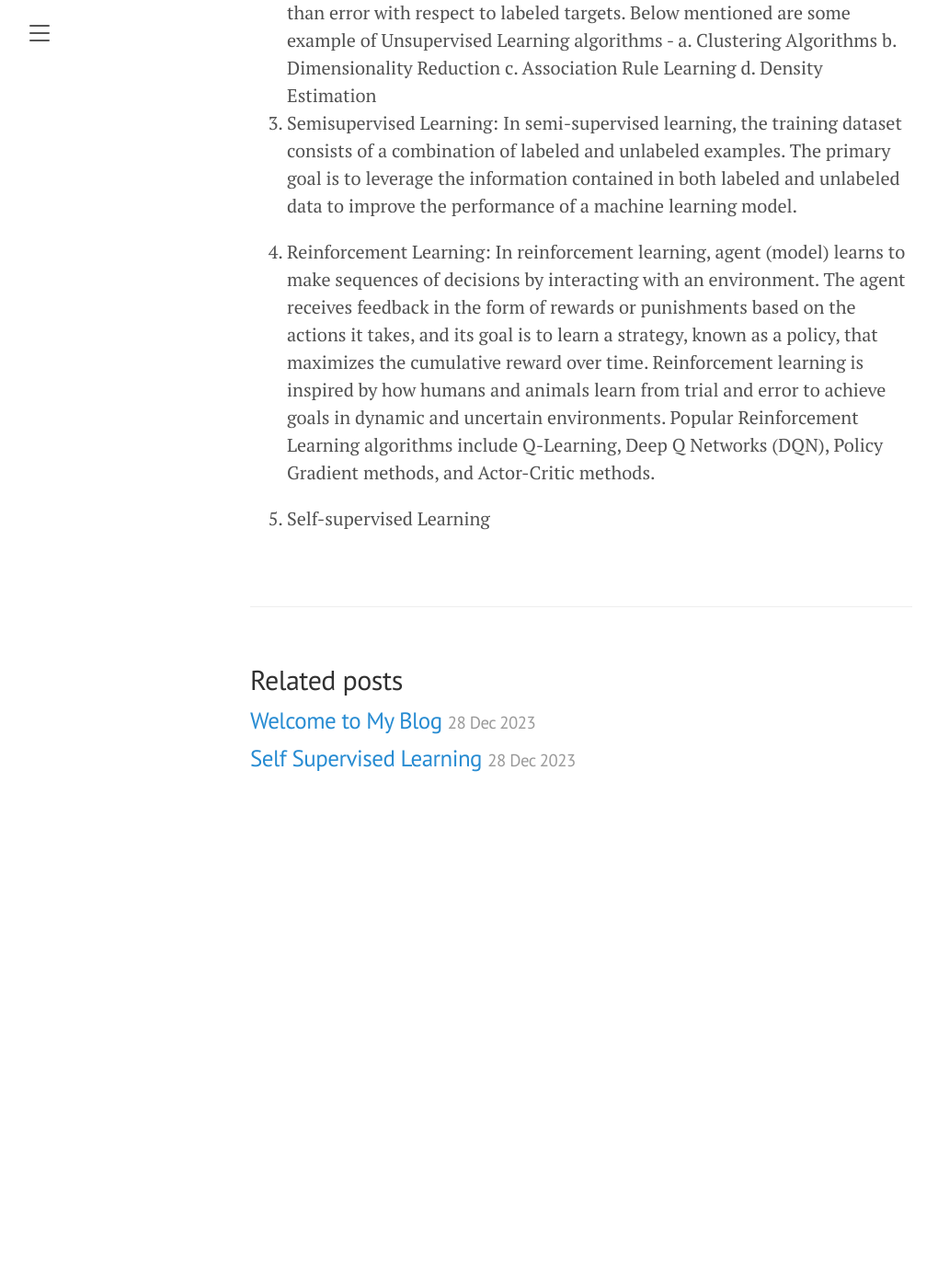
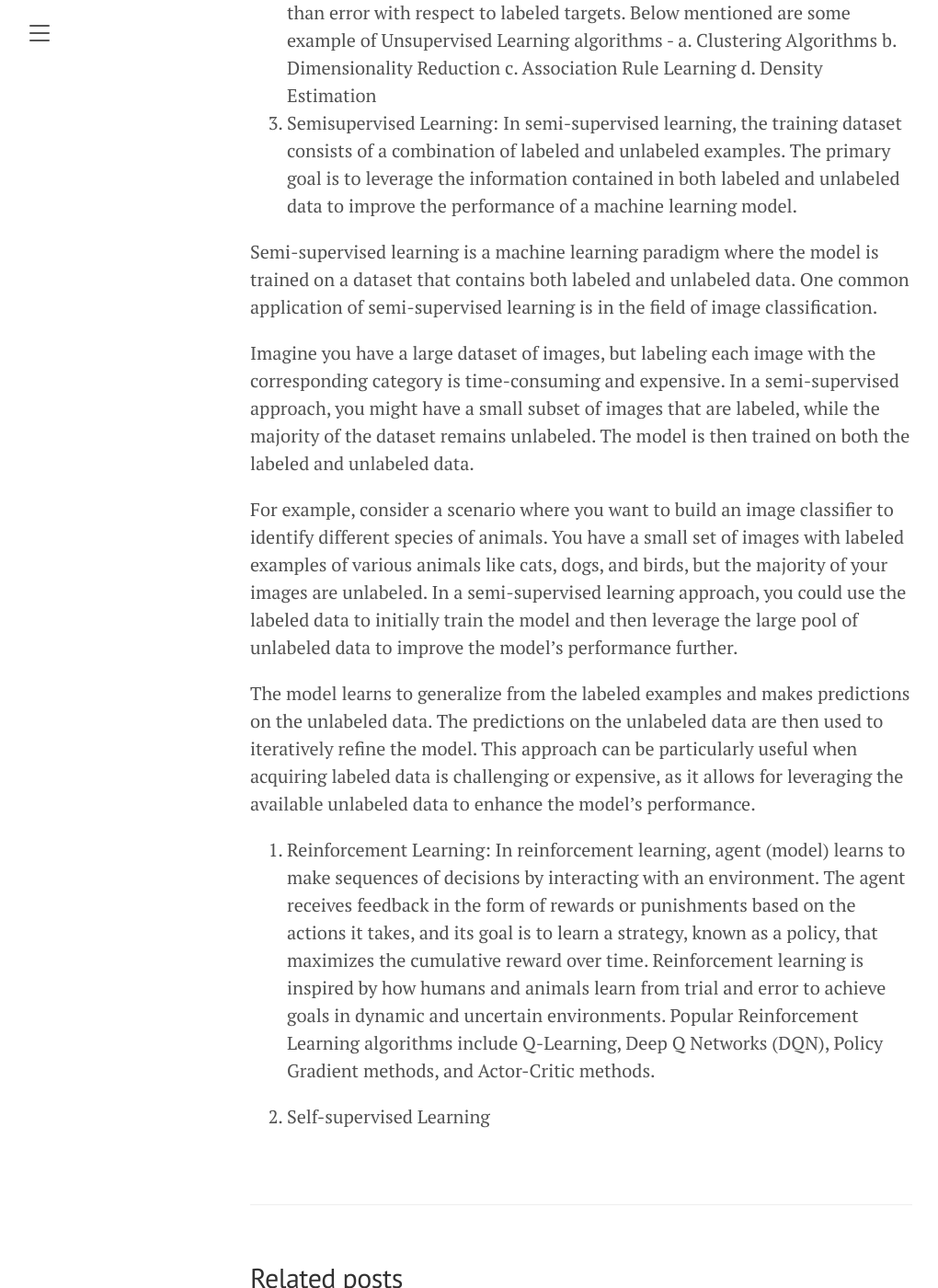
Before and after one commit to Ved-Prakash-Singh/Ved-Prakash-Singh.github.io, a Jekyll site: the page built from _posts/2024-01-01-Self Supervised Learning.md, in a window 1280 px wide and 1400 px high, scrolled down 763 px. Shown: the whole window at 92% size, without its empty margins (8-1028 px from the left). Built offline with Jekyll 4.4.1, drawn with Linux system fonts in a browser that asks for light colours; before the commit the page ends 1663 px from its top, so only the background shows below that.

Commit message:
Update 2024-01-01-Self Supervised Learning.md

```diff
--- a/_posts/2024-01-01-Self Supervised Learning.md
+++ b/_posts/2024-01-01-Self Supervised Learning.md
@@ -13,6 +13,15 @@ Broadly, Machine Learning Algorithms can be categorized into below mentioned cat
    d. Density Estimation
 3. Semisupervised Learning: In semi-supervised learning, the training dataset consists of a combination of labeled and unlabeled examples. The primary goal is to leverage the information contained in both labeled and unlabeled data to improve the performance of a machine learning model.
 
+Semi-supervised learning is a machine learning paradigm where the model is trained on a dataset that contains both labeled and unlabeled data. One common application of semi-supervised learning is in the field of image classification.
+
+Imagine you have a large dataset of images, but labeling each image with the corresponding category is time-consuming and expensive. In a semi-supervised approach, you might have a small subset of images that are labeled, while the majority of the dataset remains unlabeled. The model is then trained on both the labeled and unlabeled data.
+
+For example, consider a scenario where you want to build an image classifier to identify different species of animals. You have a small set of images with labeled examples of various animals like cats, dogs, and birds, but the majority of your images are unlabeled. In a semi-supervised learning approach, you could use the labeled data to initially train the model and then leverage the large pool of unlabeled data to improve the model's performance further.
+
+The model learns to generalize from the labeled examples and makes predictions on the unlabeled data. The predictions on the unlabeled data are then used to iteratively refine the model. This approach can be particularly useful when acquiring labeled data is challenging or expensive, as it allows for leveraging the available unlabeled data to enhance the model's performance.
+
+
 4. Reinforcement Learning: In reinforcement learning, agent (model) learns to make sequences of decisions by interacting with an environment. The agent receives feedback in the form of rewards or punishments based on the actions it takes, and its goal is to learn a strategy, known as a policy, that maximizes the cumulative reward over time. Reinforcement learning is inspired by how humans and animals learn from trial and error to achieve goals in dynamic and uncertain environments. Popular Reinforcement Learning algorithms include Q-Learning, Deep Q Networks (DQN), Policy Gradient methods, and Actor-Critic methods.
 
 5. Self-supervised Learning
```
